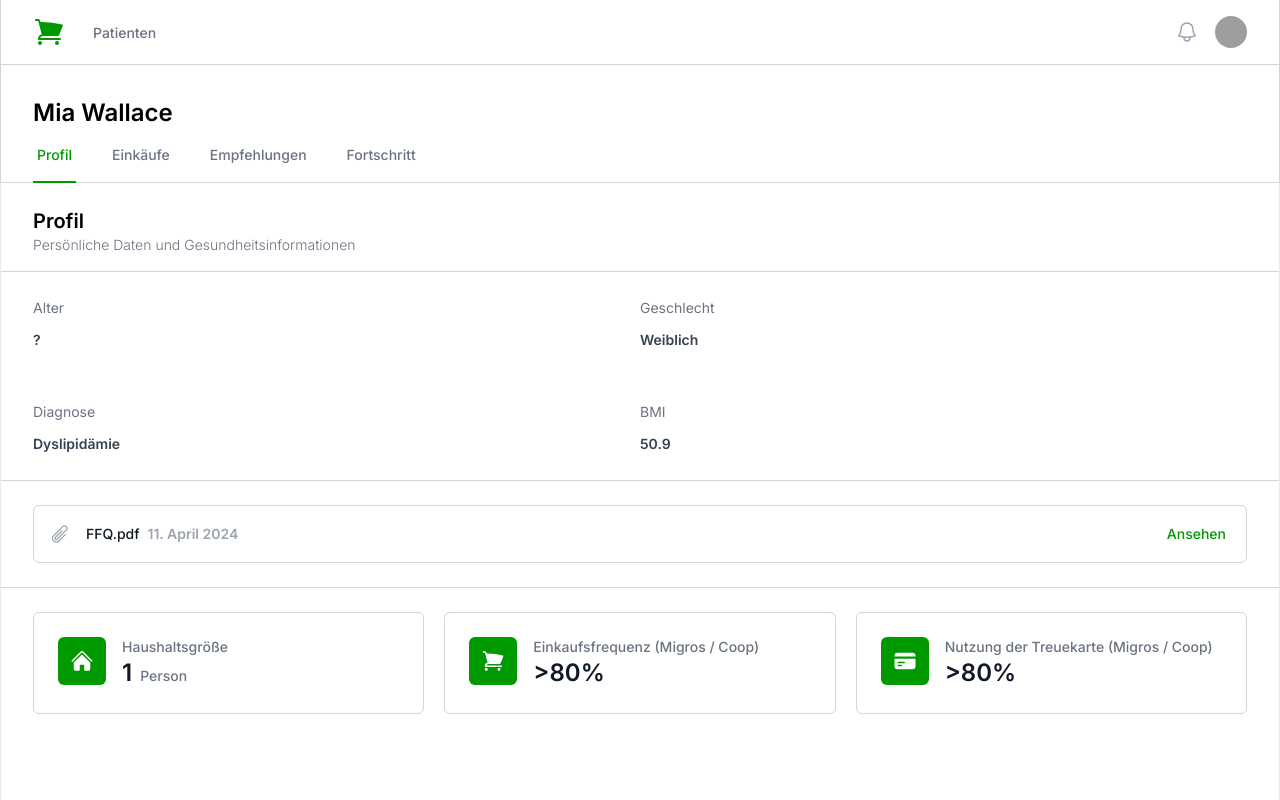
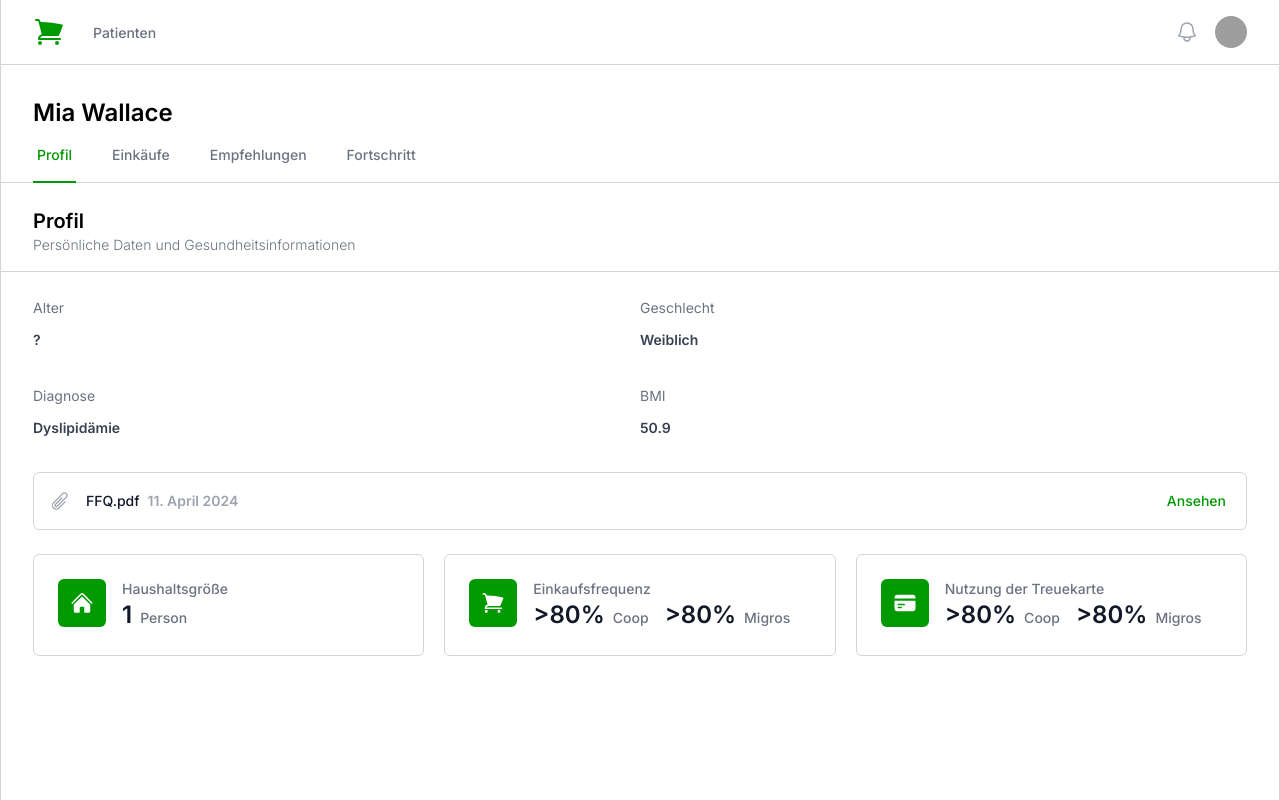
Before and after one commit to Decarp/dietcoach24_temp, a Next.js app: page /p/dde8c2b5 in a window 1280 px wide. Shown: the top 800 px of the page. Built offline with nearby package versions, Linux system fonts and the light colour scheme; grey boxes are pictures that could not be loaded.

Commit message:
update profile ui

```diff
--- a/components/profile/Profile.tsx
+++ b/components/profile/Profile.tsx
@@ -9,8 +9,14 @@ export default function Profile() {
   const patientDetails = {
     id: "2o4mgm92",
     householdSize: 1,
-    shoppingFrequency: ">80%",
-    loyaltyCardUsage: ">80%",
+    shoppingFrequency: {
+      migros: ">80%",
+      coop: ">80%",
+    },
+    loyaltyCardUsage: {
+      migros: ">80%",
+      coop: ">80%",
+    },
     groceryData: "269 Lebensmittel (IS) + 285 Lebensmittel (FS)",
     ffqDate: "11. April 2024",
     bmi: 50.9,
@@ -20,7 +26,7 @@ export default function Profile() {
   };
 
   return (
-    <div className="bg-white h-screen -m-8 p-8 border-x border-b h-[calc(100vh-176px)]">
+    <div className="bg-white h-screen -m-8 p-8 border-x border-b border-gray-300 h-[calc(100vh-177px)]">
       <h2 className="text-xl font-semibold">Profil</h2>
       <h3 className="text-sm font-light mb-4 text-gray-500">
         Persönliche Daten und Gesundheitsinformationen
@@ -28,9 +34,9 @@ export default function Profile() {
 
       <hr className="border-gray-300 -mx-8" />
 
-      <div className="">
+      <div className="py-2">
         <dl className="grid grid-cols-1 sm:grid-cols-2">
-          <div className="px-4 py-6 sm:col-span-1 sm:px-0">
+          <div className="px-4 py-4 sm:col-span-1 sm:px-0">
             <dt className="text-sm font-normal leading-6 text-gray-500">
               Alter
             </dt>
@@ -38,7 +44,7 @@ export default function Profile() {
               {patientDetails.age}
             </dd>
           </div>
-          <div className="px-4 py-6 sm:col-span-1 sm:px-0">
+          <div className="px-4 py-4 sm:col-span-1 sm:px-0">
             <dt className="text-sm font-normal leading-6 text-gray-500">
               Geschlecht
             </dt>
@@ -47,7 +53,7 @@ export default function Profile() {
             </dd>
           </div>
 
-          <div className="px-4 py-6 sm:col-span-1 sm:px-0">
+          <div className="px-4 py-4 sm:col-span-1 sm:px-0">
             <dt className="text-sm font-normal leading-6 text-gray-500">
               Diagnose
             </dt>
@@ -55,7 +61,7 @@ export default function Profile() {
               {patientDetails.diagnosis}
             </dd>
           </div>
-          <div className="px-4 py-6 sm:col-span-1 sm:px-0">
+          <div className="px-4 py-4 sm:col-span-1 sm:px-0">
             <dt className="text-sm font-normal leading-6 text-gray-500">BMI</dt>
             <dd className="mt-1 text-sm leading-6 text-gray-700 sm:mt-2">
               {patientDetails.bmi}
@@ -64,9 +70,7 @@ export default function Profile() {
         </dl>
       </div>
 
-      <hr className="border-gray-300 -mx-8" />
-
-      <div className="my-6 mt-6 mt-2 text-sm text-gray-900 border border-gray-300 rounded-md flex items-center justify-between py-4 pl-4 pr-5 text-sm leading-6">
+      <div className="my-6 mt-2 text-sm text-gray-900 border border-gray-300 rounded-md flex items-center justify-between py-4 pl-4 pr-5 text-sm leading-6">
         <div className="flex w-0 flex-1 items-center">
           <PaperClipIcon
             aria-hidden="true"
@@ -85,8 +89,6 @@ export default function Profile() {
           </a>
         </div>
       </div>
-
-      <hr className="border-gray-300 -mx-8" />
 
       <div className="mt-6">
         <dl className="mt-5 grid grid-cols-1 gap-5 sm:grid-cols-2 lg:grid-cols-3">
@@ -118,13 +120,26 @@ export default function Profile() {
                 />
               </div>
               <p className="ml-16 truncate text-sm font-medium text-gray-500">
-                Einkaufsfrequenz (Migros / Coop)
+                Einkaufsfrequenz
               </p>
             </dt>
-            <dd className="ml-16 flex items-baseline">
-              <p className="text-2xl font-semibold text-gray-900">
-                {patientDetails.shoppingFrequency}{" "}
-              </p>
+            <dd className="ml-16 flex items-baseline space-x-4">
+              <div className="flex items-baseline">
+                <p className="text-2xl font-semibold text-gray-900">
+                  {patientDetails.shoppingFrequency.coop}{" "}
+                </p>
+                <p className="ml-2 flex items-baseline text-sm font-medium text-gray-500">
+                  Coop
+                </p>
+              </div>
+              <div className="flex items-baseline">
+                <p className="text-2xl font-semibold text-gray-900">
+                  {patientDetails.shoppingFrequency.migros}{" "}
+                </p>
+                <p className="ml-2 flex items-baseline text-sm font-medium text-gray-500">
+                  Migros
+                </p>
+              </div>
             </dd>
           </div>
 
@@ -137,13 +152,26 @@ export default function Profile() {
                 />
               </div>
               <p className="ml-16 truncate text-sm font-medium text-gray-500">
-                Nutzung der Treuekarte (Migros / Coop)
+                Nutzung der Treuekarte
               </p>
             </dt>
-            <dd className="ml-16 flex items-baseline">
-              <p className="text-2xl font-semibold text-gray-900">
-                {patientDetails.loyaltyCardUsage}{" "}
-              </p>
+            <dd className="ml-16 flex items-baseline space-x-4">
+              <div className="flex items-baseline">
+                <p className="text-2xl font-semibold text-gray-900">
+                  {patientDetails.loyaltyCardUsage.coop}{" "}
+                </p>
+                <p className="ml-2 flex items-baseline text-sm font-medium text-gray-500">
+                  Coop
+                </p>
+              </div>
+              <div className="flex items-baseline">
+                <p className="text-2xl font-semibold text-gray-900">
+                  {patientDetails.loyaltyCardUsage.migros}{" "}
+                </p>
+                <p className="ml-2 flex items-baseline text-sm font-medium text-gray-500">
+                  Migros
+                </p>
+              </div>
             </dd>
           </div>
         </dl>
```
